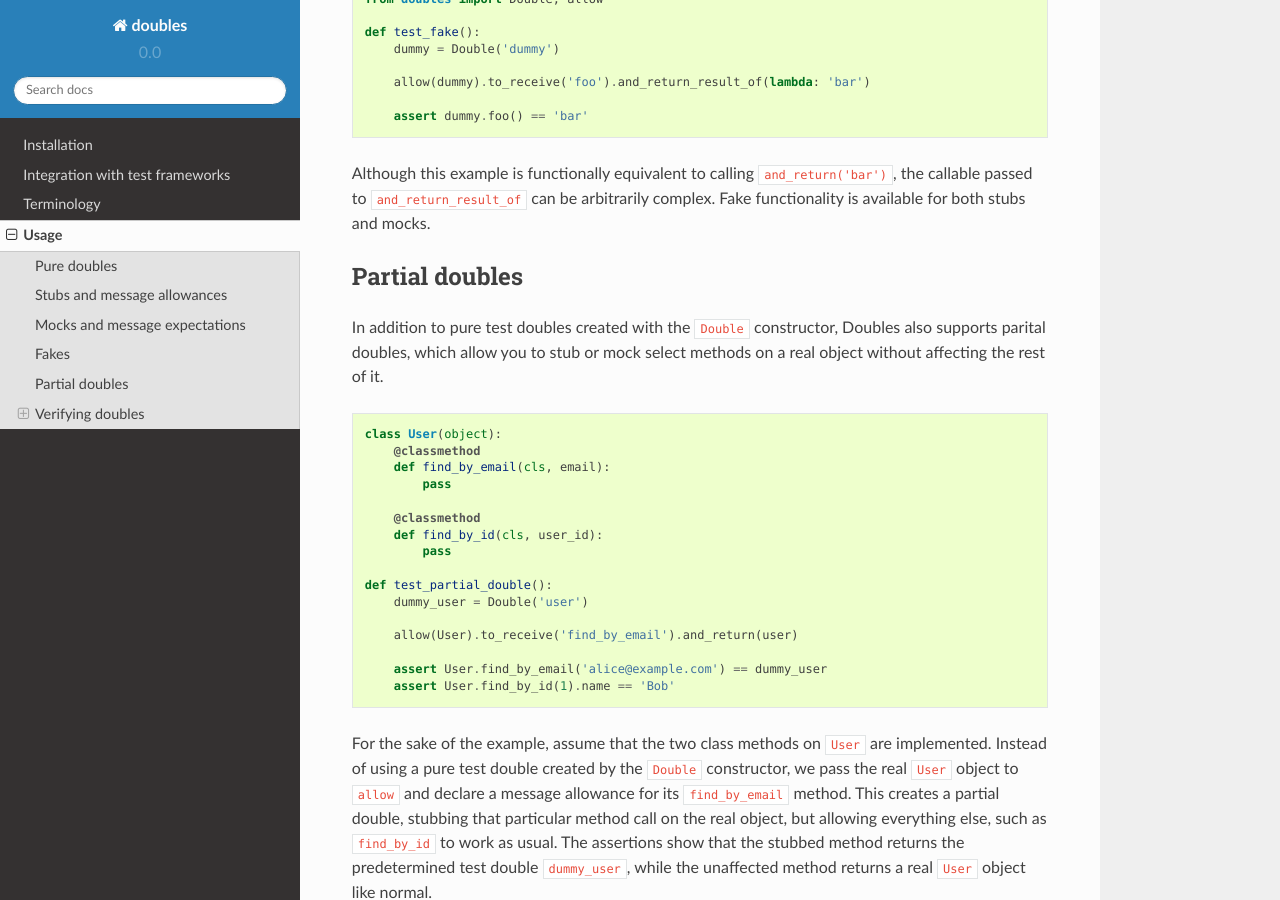
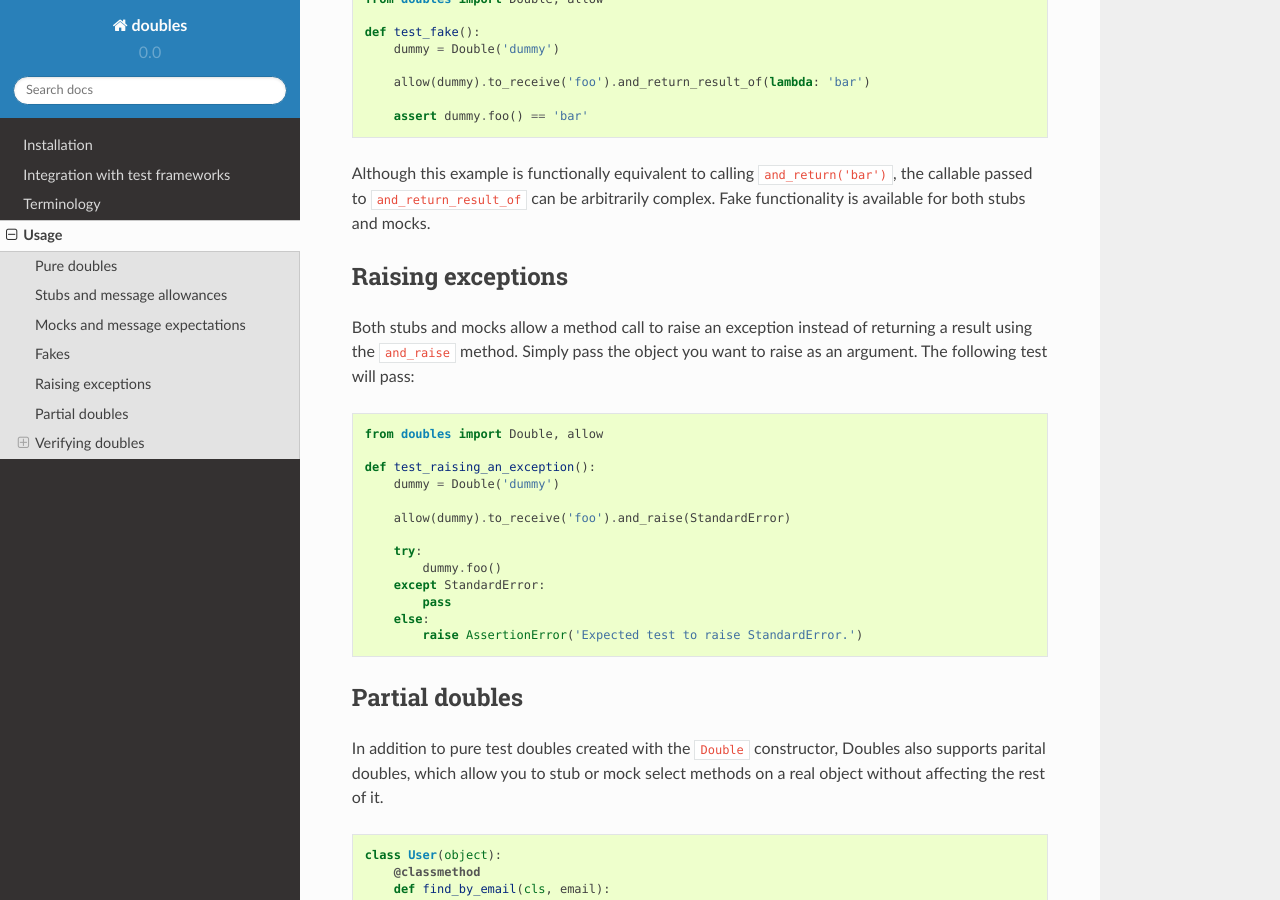
Before and after one commit to uber/doubles, a Sphinx documentation site: the page built from docs/source/usage.rst, in a window 1280 px wide and 900 px high, scrolled down 2817 px. Built offline with Sphinx 7.4.7 and the Read the Docs theme 2.0.0, drawn with Linux system fonts in a browser that asks for light colours.

Commit message:
Document #and_raise.

```diff
--- a/docs/source/usage.rst
+++ b/docs/source/usage.rst
@@ -119,6 +119,25 @@ Fakes are doubles that have special logic to determine their return values, rath
 
 Although this example is functionally equivalent to calling ``and_return('bar')``, the callable passed to ``and_return_result_of`` can be arbitrarily complex. Fake functionality is available for both stubs and mocks.
 
+Raising exceptions
+------------------
+
+Both stubs and mocks allow a method call to raise an exception instead of returning a result using the ``and_raise`` method. Simply pass the object you want to raise as an argument. The following test will pass::
+
+    from doubles import Double, allow
+
+    def test_raising_an_exception():
+        dummy = Double('dummy')
+
+        allow(dummy).to_receive('foo').and_raise(StandardError)
+
+        try:
+            dummy.foo()
+        except StandardError:
+            pass
+        else:
+            raise AssertionError('Expected test to raise StandardError.')
+
 Partial doubles
 ---------------
 
```
